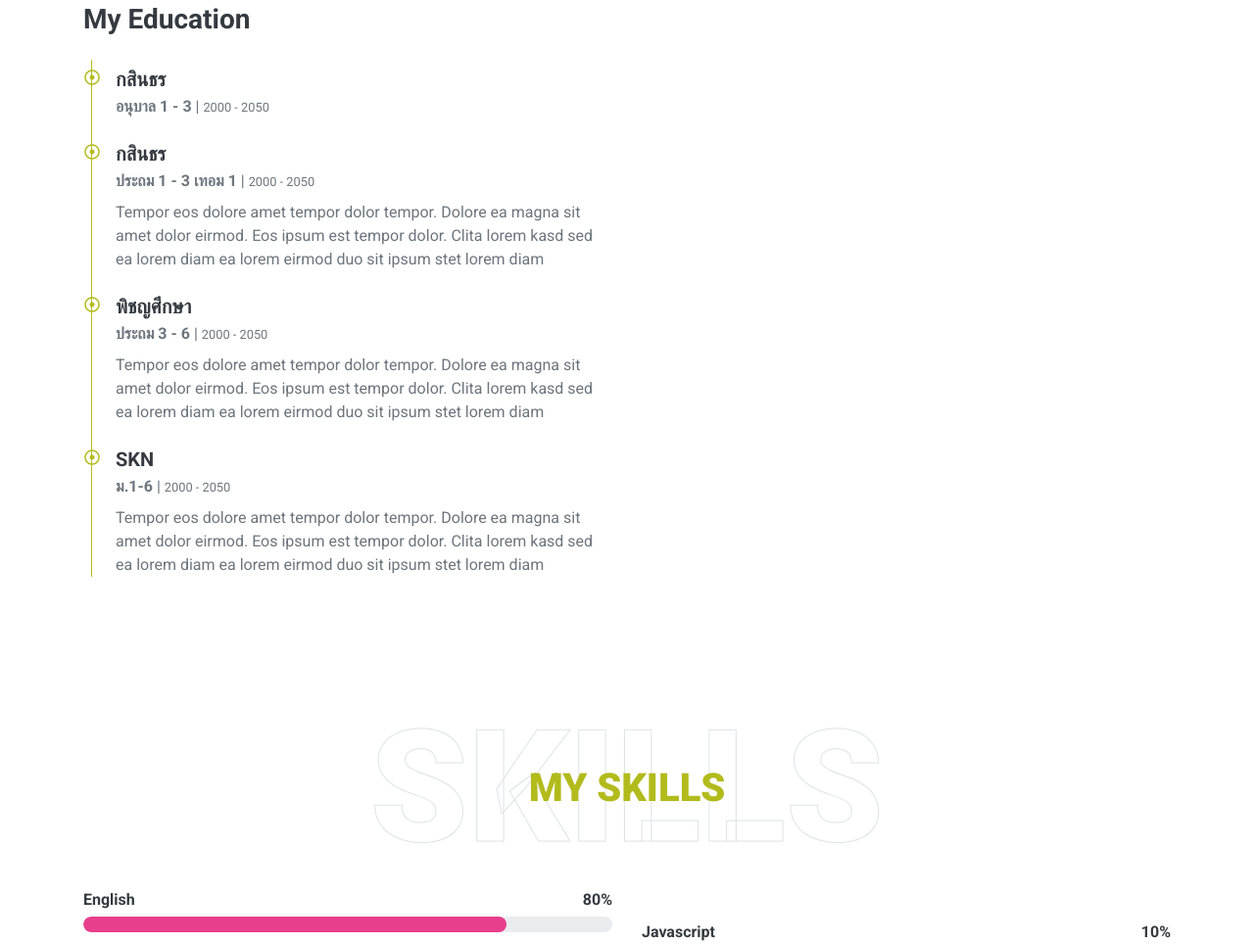
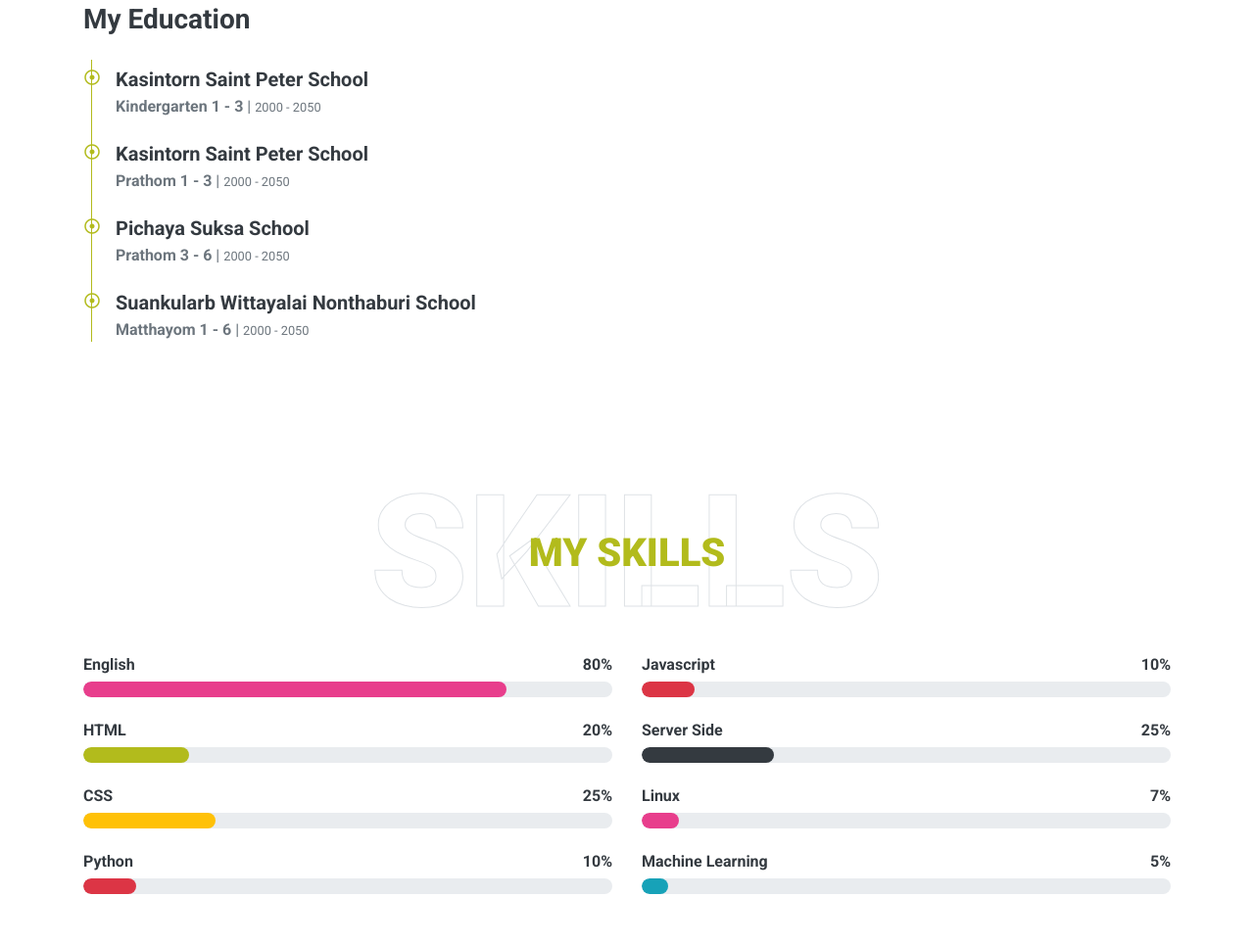
Before and after one commit to sirikarnklakpetch/sirikarndotcom, a plain HTML site: page index.html in a window 1280 px wide. Shown: the part 1834-2798 px from the top of the page at 98% size. Drawn offline with nearby package versions, Linux system fonts and the light colour scheme.

Commit message:
Update index.html

```diff
--- a/index.html
+++ b/index.html
@@ -44,12 +44,12 @@
                 <a href="#about" class="nav-item nav-link">About</a>
                 <a href="#qualification" class="nav-item nav-link">Quality</a>
                 <a href="#skill" class="nav-item nav-link">Skill</a>
-                <a href="#service" class="nav-item nav-link">Service</a>
+                <a href="#service" class="nav-item nav-link">My Projects</a>
                 <a href="#portfolio" class="nav-item nav-link">Portfolio</a>
                 <a href="#gallery" class="nav-item nav-link">Gallery</a>
-                <a href="#testimonial" class="nav-item nav-link">Review</a>
+                <!-- <a href="#testimonial" class="nav-item nav-link">Review</a>
                 <a href="#blog" class="nav-item nav-link">Blog</a>
-                <a href="#contact" class="nav-item nav-link">Contact</a>
+                <a href="#contact" class="nav-item nav-link">Contact</a> -->
             </div>
             <a href="" class="btn btn-outline-primary d-none d-lg-block">Hire Me</a>
         </div>
@@ -146,8 +146,8 @@
                         </div>
                         <!-- <div class="col-sm-6 py-2"><h6>Freelance: <span class="text-secondary">Available</span></h6></div> -->
                     </div>
-                    <a href="" class="btn btn-outline-primary mr-4">Hire Me</a>
-                    <a href="" class="btn btn-outline-primary">Learn More</a>
+                    <!-- <a href="" class="btn btn-outline-primary mr-4">Hire Me</a>
+                    <a href="" class="btn btn-outline-primary">Learn More</a> -->
                 </div>
             </div>
         </div>
@@ -162,43 +162,37 @@
                 <h1 class="display-1 text-uppercase text-white" style="-webkit-text-stroke: 1px #dee2e6;">Education</h1>
                 <h1 class="position-absolute text-uppercase text-primary">Education</h1>
             </div>
-            <div class="row align-items-center">
-                <div class="col-lg-6">
+            <div class="row align-items-center ">
+                <div class="col-lg-6 ">
                     <h3 class="mb-4">My Education</h3>
                     <div class="border-left border-primary pt-2 pl-4 ml-2">
                         <div class="position-relative mb-4">
                             <i class="far fa-dot-circle text-primary position-absolute"
                                 style="top: 2px; left: -32px;"></i>
-                            <h5 class="font-weight-bold mb-1">กสินธร</h5>
-                            <p class="mb-2"><strong>อนุบาล 1 - 3</strong> | <small>2000 - 2050</small></p>
+                            <h5 class="font-weight-bold mb-1">Kasintorn Saint Peter School</h5>
+                            <p class="mb-2"><strong>Kindergarten 1 - 3</strong> | <small>2000 - 2050</small></p>
 
                         </div>
                         <div class="position-relative mb-4">
                             <i class="far fa-dot-circle text-primary position-absolute"
                                 style="top: 2px; left: -32px;"></i>
-                            <h5 class="font-weight-bold mb-1">กสินธร</h5>
-                            <p class="mb-2"><strong>ประถม 1 - 3 เทอม 1</strong> | <small>2000 - 2050</small></p>
-                            <p>Tempor eos dolore amet tempor dolor tempor. Dolore ea magna sit amet dolor eirmod. Eos
-                                ipsum est tempor dolor. Clita lorem kasd sed ea lorem diam ea lorem eirmod duo sit ipsum
-                                stet lorem diam</p>
+                            <h5 class="font-weight-bold mb-1">Kasintorn Saint Peter School</h5>
+                            <p class="mb-2"><strong>Prathom 1 - 3 </strong> | <small>2000 - 2050</small></p>
+
                         </div>
                         <div class="position-relative mb-4">
                             <i class="far fa-dot-circle text-primary position-absolute"
                                 style="top: 2px; left: -32px;"></i>
-                            <h5 class="font-weight-bold mb-1">พิชญศึกษา</h5>
-                            <p class="mb-2"><strong>ประถม 3 - 6</strong> | <small>2000 - 2050</small></p>
-                            <p>Tempor eos dolore amet tempor dolor tempor. Dolore ea magna sit amet dolor eirmod. Eos
-                                ipsum est tempor dolor. Clita lorem kasd sed ea lorem diam ea lorem eirmod duo sit ipsum
-                                stet lorem diam</p>
+                            <h5 class="font-weight-bold mb-1">Pichaya Suksa School</h5>
+                            <p class="mb-2"><strong>Prathom 3 - 6</strong> | <small>2000 - 2050</small></p>
+
                         </div>
                         <div class="position-relative mb-4">
                             <i class="far fa-dot-circle text-primary position-absolute"
                                 style="top: 2px; left: -32px;"></i>
-                            <h5 class="font-weight-bold mb-1">SKN</h5>
-                            <p class="mb-2"><strong>ม.1-6</strong> | <small>2000 - 2050</small></p>
-                            <p>Tempor eos dolore amet tempor dolor tempor. Dolore ea magna sit amet dolor eirmod. Eos
-                                ipsum est tempor dolor. Clita lorem kasd sed ea lorem diam ea lorem eirmod duo sit ipsum
-                                stet lorem diam</p>
+                            <h5 class="font-weight-bold mb-1">Suankularb Wittayalai Nonthaburi School</h5>
+                            <p class="mb-2"><strong>Matthayom 1 - 6</strong> | <small>2000 - 2050</small></p>
+
                         </div>
                     </div>
                 </div>
@@ -279,6 +273,18 @@
                                 aria-valuemax="100"></div>
                         </div>
                     </div>
+
+                    <div class="skill mb-4">
+                        <div class="d-flex justify-content-between">
+                            <h6 class="font-weight-bold">Linux</h6>
+                            <h6 class="font-weight-bold">7%</h6>
+                        </div>
+                        <div class="progress">
+                            <div class="progress-bar bg-english" role="progressbar" aria-valuenow="7" aria-valuemin="0"
+                                aria-valuemax="100"></div>
+                        </div>
+                    </div>
+
                     <div class="skill mb-4">
                         <div class="d-flex justify-content-between">
                             <h6 class="font-weight-bold">Machine Learning</h6>
@@ -309,7 +315,7 @@
                     <div class="col-lg-5 pb-4 pb-lg-0">
                         <img class="img-fluid rounded w-100" src="img/Minecraft-screenshot.jpg" alt="">
                     </div>
-                    <div class="col-lg-7">
+                    <div class="col-lg-7 pb-20">
                         <h3 class="mb-4">I opened MINECRAFT Server to play with my friends!!</h3>
                         <p>Minecraft is a game where you can explore, build and survive in a blocky world. You can
                             play solo or with other players online on servers. You can also create your own custom
@@ -323,7 +329,7 @@
                 </div>
             </div>
 
-            <div class="row pb-3">
+            <!-- <div class="row pb-3 pt-3">
                 <div class="col-lg-4 col-md-6 text-center mb-5">
                     <div class="d-flex align-items-center justify-content-center mb-4">
                         <i class="fa fa-2x fa-laptop service-icon bg-primary text-white mr-3"></i>
@@ -378,7 +384,7 @@
                         labore eirmod erat clita</p>
                     <a class="border-bottom border-primary text-decoration-none" href="">Read More</a>
                 </div>
-            </div>
+            </div> -->
         </div>
     </div>
     <!-- Services End -->
@@ -666,7 +672,7 @@
 
 
     <!-- Testimonial Start -->
-    <div class="container-fluid py-5" id="testimonial">
+    <!-- <div class="container-fluid py-5" id="testimonial">
         <div class="container">
             <div class="position-relative d-flex align-items-center justify-content-center">
                 <h1 class="display-1 text-uppercase text-white" style="-webkit-text-stroke: 1px #dee2e6;">Review</h1>
@@ -709,12 +715,12 @@
                 </div>
             </div>
         </div>
-    </div>
+    </div> -->
     <!-- Testimonial End -->
 
 
     <!-- Blog Start -->
-    <div class="container-fluid pt-5" id="blog">
+    <!-- <div class="container-fluid pt-5" id="blog">
         <div class="container">
             <div class="position-relative d-flex align-items-center justify-content-center">
                 <h1 class="display-1 text-uppercase text-white" style="-webkit-text-stroke: 1px #dee2e6;">Blog</h1>
@@ -759,12 +765,12 @@
                 </div>
             </div>
         </div>
-    </div>
+    </div> -->
     <!-- Blog End -->
 
 
     <!-- Contact Start -->
-    <div class="container-fluid py-5" id="contact">
+    <!-- <div class="container-fluid py-5" id="contact">
         <div class="container">
             <div class="position-relative d-flex align-items-center justify-content-center">
                 <h1 class="display-1 text-uppercase text-white" style="-webkit-text-stroke: 1px #dee2e6;">Contact</h1>
@@ -808,7 +814,7 @@
                 </div>
             </div>
         </div>
-    </div>
+    </div> -->
     <!-- Contact End -->
 
 
```
